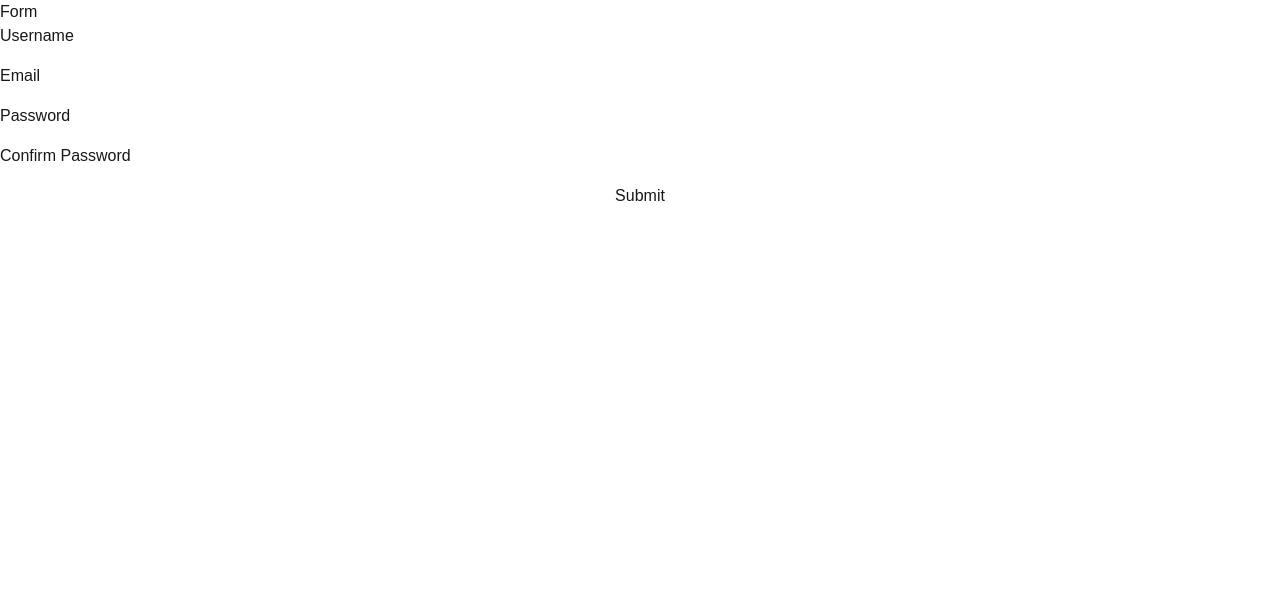
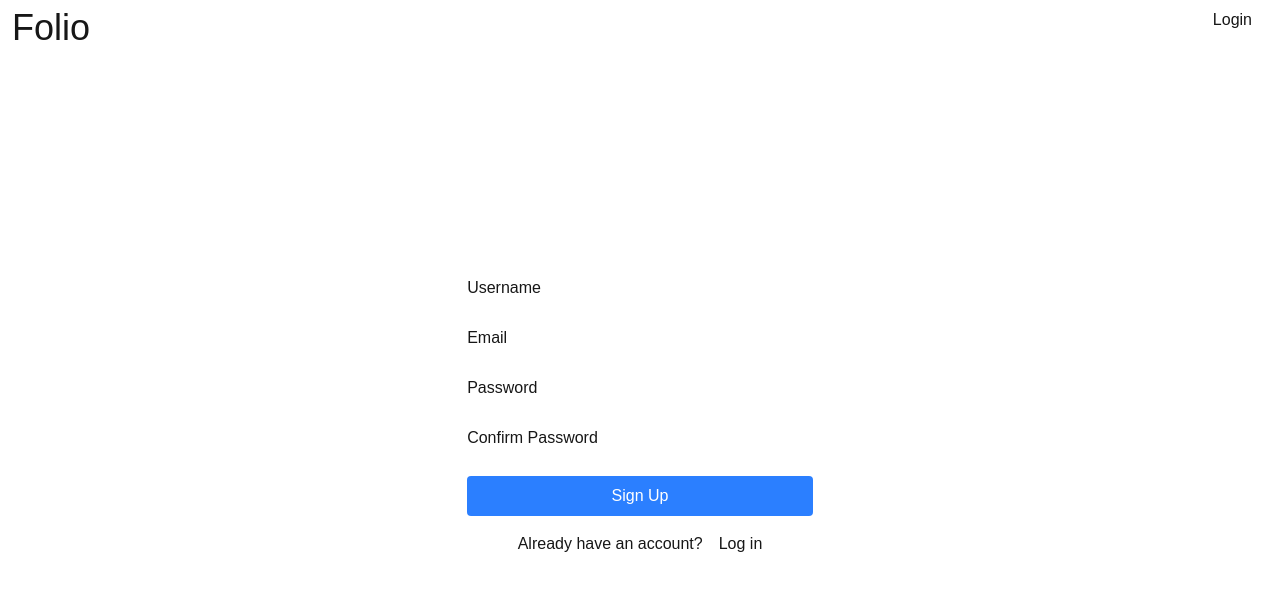
Before and after one commit to PuurfectDev-MD/Folio, a Next.js app: page /auth/signup in a window 1280 px wide. Shown: the top 590 px of the page. Built offline with nearby package versions, Linux system fonts and the light colour scheme; no server answers.

Commit message:
navbar addition and form ui change

```diff
--- a/app/(user)/[id]/page.tsx
+++ b/app/(user)/[id]/page.tsx
@@ -1,7 +1,7 @@
 "use client"
-import { logout } from "@/app/auth/actions"
 import { useAppContext } from "@/utilis/supabase/AppContext"
 import Link from "next/link"
+import { PlusIcon } from "@phosphor-icons/react"
 
 export default function Home() {
     const { session, loading } = useAppContext()
@@ -11,14 +11,11 @@ export default function Home() {
                 <div>Loading...</div>
             ) : session ? (
                 <div>
-                    <h1>Hello {session?.user?.email || "no user"}</h1>
-                    <button className="cursor-pointer" onClick={logout}>Logout</button>
+                    <h1>Hello {session.user?.email || "no user"}</h1>
                 </div>
-            ) : (
-                <div>No session found</div>
-            )}
-            <div className="border-2 border-dashed border-red-500 w-screen">
-                <Link className="cursor-pointer p-2" href="/create">Create</Link>
+            ) : null}
+            <div className="flex justify-center w-screen">
+                <Link className="cursor-pointer p-2" href="/create"><PlusIcon size={46} /></Link>
             </div>
         </>
     )
--- a/app/_components/auth/LogInForm.tsx
+++ b/app/_components/auth/LogInForm.tsx
@@ -3,6 +3,7 @@
 import { login } from "@/app/auth/actions"
 import { useState } from "react"
 import { ErrorFeedback } from "@/components/ui/error_feedback"
+import Link from "next/link"
 
 export function LoginForm() {
     const [error, setError] = useState<string | null>(null)
@@ -28,21 +29,26 @@ export function LoginForm() {
     return (
         <>
             {error && <ErrorFeedback errorMsg={error} reset={() => setError(null)} />}
-            <div>
-                <h1>Login Form</h1>
-            </div>
 
-            <form onSubmit={handleSubmit} className="flex flex-col gap-y-4">
+            <div className="flex flex-col gap-y-4 justify-center items-center h-[90vh]">
+                <form onSubmit={handleSubmit} className="flex flex-col gap-y-6">
                     <label htmlFor="email">Email
-                    <input type="email" id="email" name="email" />
+                        <input className="pl-2 border-b-2 border-white" type="email" id="email" name="email" />
                     </label>
 
                     <label htmlFor="password">Password
-                    <input type="password" id="password" name="password" />
+                        <input className="pl-2 border-b-2 border-white" type="password" id="password" name="password" />
                     </label>
 
-                <button type="submit" className="cursor-pointer" >Submit</button>
+                    <button type="submit" className="cursor-pointer p-2 bg-blue-500 text-white rounded" >Log In</button>
                 </form>
+                <div className="flex gap-x-4 justify-center items-center">
+                    <p>Don't have an account?</p>
+                    <Link href="/auth/signup">Sign up</Link>
+                </div>
+
+            </div>
+
 
         </>
     )
--- a/app/_components/auth/SignUpForm.tsx
+++ b/app/_components/auth/SignUpForm.tsx
@@ -3,6 +3,7 @@
 import { signUp } from '@/app/auth/actions';
 import { useState } from 'react';
 import { ErrorFeedback } from "@/components/ui/error_feedback";
+import Link from 'next/dist/client/link';
 export function SignupForm() {
     const [error, setError] = useState<string | null>(null);
 
@@ -38,27 +39,33 @@ export function SignupForm() {
     return (
         <>
             {error && <ErrorFeedback errorMsg={error} reset={() => setError(null)} />}
-            <div>
-                <h1>Form</h1>
-            </div>
 
-            <form onSubmit={handleSubmit} className="flex flex-col gap-y-4">
+            <div className="flex flex-col gap-y-4 justify-center items-center h-[90vh]">
+                <form onSubmit={handleSubmit} className="flex flex-col gap-y-6">
                     <label htmlFor="username">Username
-                    <input type="text" id="username" name="username" />
+                        <input className="pl-2 border-b-2 border-white" type="text" id="username" name="username" />
                     </label>
+
                     <label htmlFor="email">Email
-                    <input type="email" id="email" name="email" />
+                        <input className="pl-2 border-b-2 border-white" type="email" id="email" name="email" />
                     </label>
 
                     <label htmlFor="password">Password
-                    <input type="password" id="password" name="password" />
-                </label>
-                <label htmlFor="confirmPassword">Confirm Password
-                    <input type="password" id="confirmPassword" name="confirmPassword" />
+                        <input className="pl-2 border-b-2 border-white" type="password" id="password" name="password" />
                     </label>
 
-                <button type="submit" className="cursor-pointer" >Submit</button>
+                    <label htmlFor="confirmPassword">Confirm Password
+                        <input className="pl-2 border-b-2 border-white" type="password" id="confirmPassword" name="confirmPassword" />
+                    </label>
+
+                    <button type="submit" className="cursor-pointer p-2 bg-blue-500 text-white rounded" >Sign Up</button>
                 </form>
+                <div className="flex gap-x-4 justify-center items-center">
+                    <p>Already have an account?</p>
+                    <Link href="/auth/login">Log in</Link>
+                </div>
+
+            </div>
 
         </>
     )
--- a/app/_components/index/Home.tsx
+++ b/app/_components/index/Home.tsx
@@ -1,18 +1,14 @@
 "use client"
-import { logout } from "@/app/auth/actions"
-import { useAppContext } from "@/utilis/supabase/AppContext"
+
 
 export default function Home() {
-    const { session } = useAppContext()
+
     return (
         <>
             <div>
-                <h1>Hello {session?.user?.email || "no user"}</h1>
-                <button className="cursor-pointer" onClick={logout}>Logout</button>
+                <h1>Hello stranger</h1>
             </div>
-            <div className="bg-amber-100 w-full h-20">
-                <a className="cursor-pointer p-2">Create</a>
-            </div>
+
         </>
     )
 }
--- /dev/null
+++ b/app/_components/navbar/NavBar.tsx
@@ -0,0 +1,31 @@
+'use client'
+import { useAppContext } from "@/utilis/supabase/AppContext";
+import Link from "next/link";
+import { logout } from "@/app/auth/actions"
+
+export function NavBar() {
+    const { session, loading } = useAppContext()
+    return (
+        <>
+            <div className="flex px-3 py-2 justify-between">
+                <div>
+                    <h1 className="text-4xl">Folio</h1>
+                </div>
+                {session ? (
+                    <div className="flex gap-x-4">
+                        <Link href="/">Home</Link>
+                        <Link href="/create">Create</Link>
+                        <Link href="/view">View</Link>
+                    </div>
+                ) : null}
+                <div className="flex pr-4">
+                    {session ? (
+                        <button onClick={logout}>Logout</button>
+                    ) : (
+                        <Link href="/auth/login">Login</Link>
+                    )}
+                </div>
+            </div>
+        </>
+    )
+}
--- a/app/layout.tsx
+++ b/app/layout.tsx
@@ -3,7 +3,7 @@ import { Geist, Geist_Mono } from "next/font/google";
 import "./globals.css";
 import { createClient } from "@/utilis/supabase/server";
 import { AppContextProvider } from "@/utilis/supabase/AppContext";
-
+import { NavBar } from "./_components/navbar/NavBar";
 const geistSans = Geist({
   variable: "--font-geist-sans",
   subsets: ["latin"],
@@ -36,7 +36,9 @@ export default async function RootLayout({
     >
 
       <body className="min-h-full flex flex-col">
+
         <AppContextProvider>
+          <NavBar />
           {children}
         </AppContextProvider>
       </body>
--- a/package.json
+++ b/package.json
@@ -9,6 +9,7 @@
     "lint": "eslint"
   },
   "dependencies": {
+    "@phosphor-icons/react": "^2.1.10",
     "@supabase/ssr": "^0.10.3",
     "@supabase/supabase-js": "^2.105.4",
     "drizzle-orm": "^0.45.2",
--- a/utilis/redirectIfAuthenticated.ts
+++ b/utilis/redirectIfAuthenticated.ts
@@ -3,13 +3,14 @@ import { createClient } from "./supabase/server"
 
 export async function redirectIfAuthenticated() {
     const supabase = await createClient()
-    const { data: { user }, error } = await supabase.auth.getUser()
+    const { data: { session }, error } = await supabase.auth.getSession()
 
     if (error) {
         console.error("Auth check failed:", error.message)
         return
     }
-    if (user) {
-        redirect(`/${user.id}`)
+    if (session) {
+        redirect(`/${session.user.id}`)
     }
+    return
 }
```
Also changed, not shown: 1 other file (tests, documents, lock files or other folders). Lines whose indentation alone changed are shown as unchanged.
